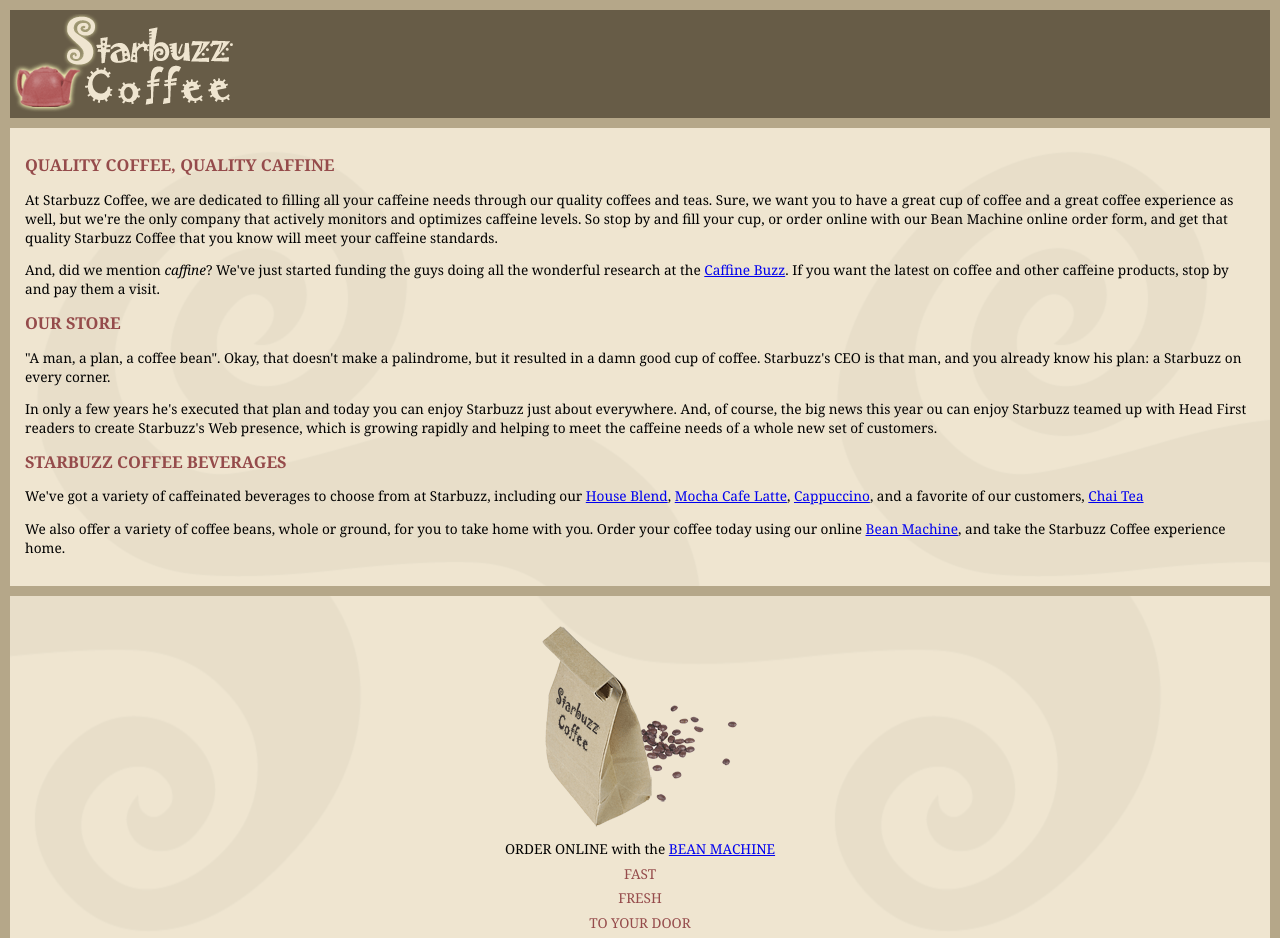
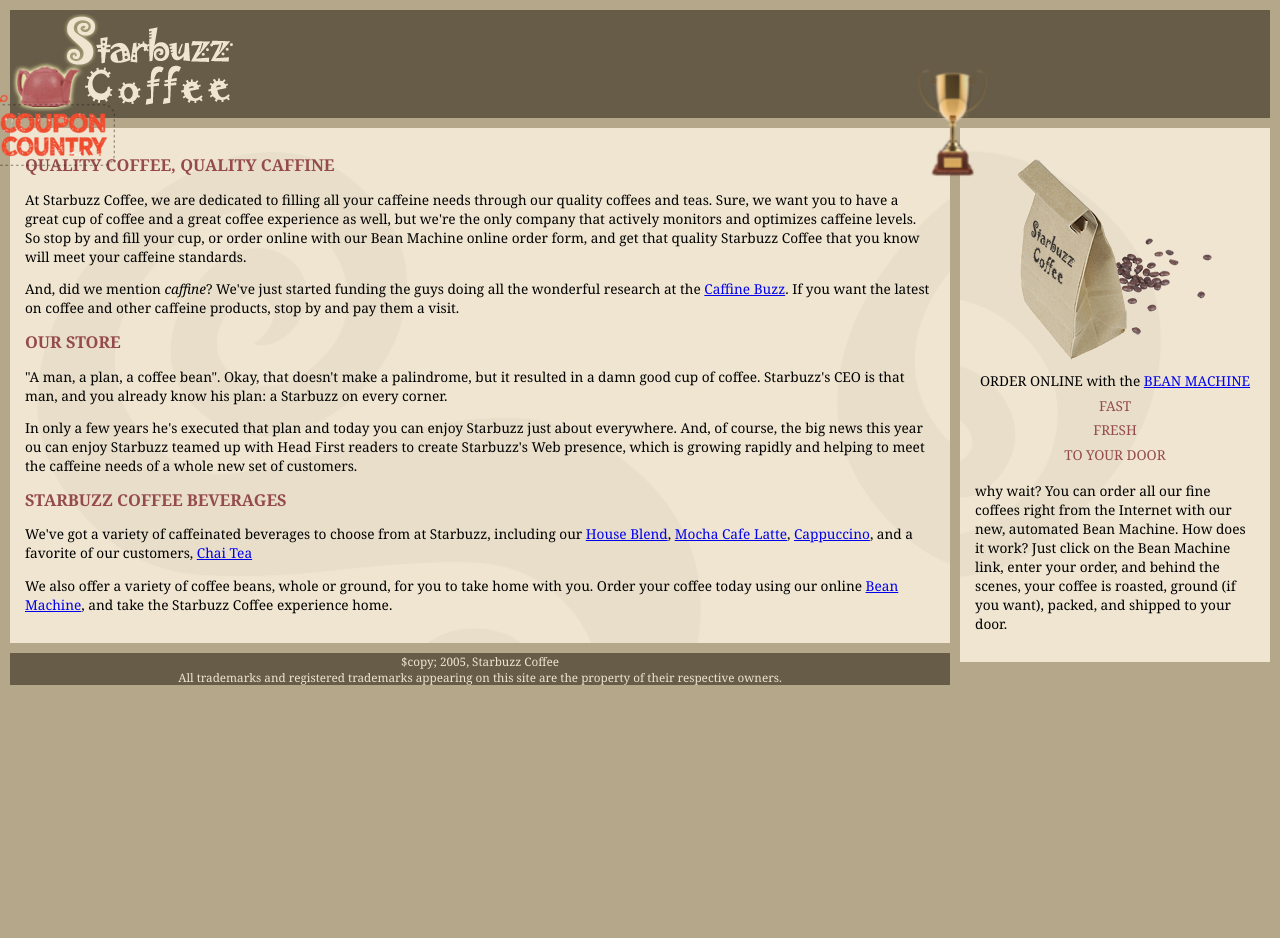
Before and after one commit to Vishesh-Mukherjee/head-first-html-css, a plain HTML site: page starbuzz/starbuzz.html in a window 1280 px wide. Shown: the top 938 px of the page. After the commit the page ends 800 px from the top, so only its background shows below. Drawn offline with Linux system fonts and the light colour scheme.

Commit message:
Updated starbuzz

```diff
--- a/starbuzz/starbuzz.html
+++ b/starbuzz/starbuzz.html
@@ -12,6 +12,14 @@
                 <div id="header">
                         <img src="images/headerLogo.gif" alt="Starbuzz Coffee header logo image" />
                 </div>
+		<div id="award">
+			<img src="images/trophy.png" alt="Roaster of the Year award" />
+		</div>
+		<div id="coupon">
+			<a href="freecoffee.html" title="Click here to get you free coffee">
+				<img src="images/coupon.png" alt="Starbuzz coupon ticet" />
+			</a>
+		</div>
                 <div id="main">
                         <h1>QUALITY COFFEE, QUALITY CAFFINE</h1>
                         <p>
--- a/starbuzz/style.css
+++ b/starbuzz/style.css
@@ -15,7 +15,7 @@ body {
 	background: #efe5d0 url(images/background.gif) top left;
 	font-size: 105%;
 	padding: 15px;
-	margin: 0px 10px 10px 10px;
+	margin: 0px 330px 10px 10px;
 }
 
 #sidebar {
@@ -23,13 +23,17 @@ body {
 	font-size: 105%;
 	padding: 15px;
 	margin: 0px 10px 10px 10px;
+	position: absolute;
+	top: 128px;
+	right: 0px;
+	width: 280px;
 }
 
 #footer {
 	background-color: #675c47;
 	color: #efe5d0;
 	text-align: center;
-	margin: 10px;
+	margin: 10px 330px 10px 10px;
 	font-size: 90%;
 }
 
@@ -44,3 +48,28 @@ h1 {
 	text-align: center;
 	line-height: 1.8em;
 }
+
+#award {
+	position: absolute;
+	top: 65px;
+	right: 270px;
+	z-index: 99;
+}
+
+#coupon {
+	position: fixed;
+	top: 90px;
+	left: -15px;
+}
+
+#coupon img {
+	border: none;
+}
+
+#coupon a:link {
+	border: none;
+}
+
+#coupon a:visited {
+	border: none;
+}
```
Also changed, not shown: starbuzz/images/coupon.png (added), starbuzz/images/trophy.png (added).
